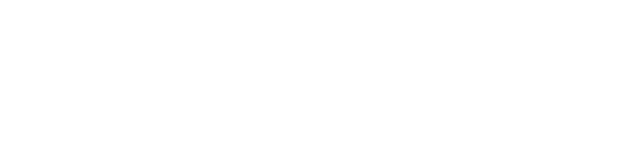
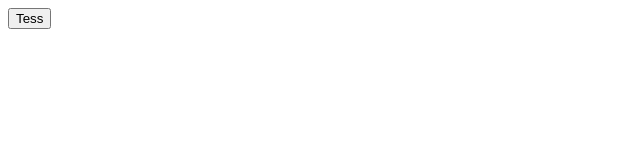
Before and after one commit to NatanaelAdrieChristiawan/belajargit, a plain HTML site: page index.html in a window 1280 px wide. Shown: the whole page, without its empty margins (0-640 px from the left). Drawn offline with Linux system fonts and the light colour scheme.

```diff
--- a/index.html
+++ b/index.html
@@ -6,6 +6,6 @@
     <title>Natanael</title>
 </head>
 <body>
-
+    <button>Tess</button>
 </body>
 </html>
```
